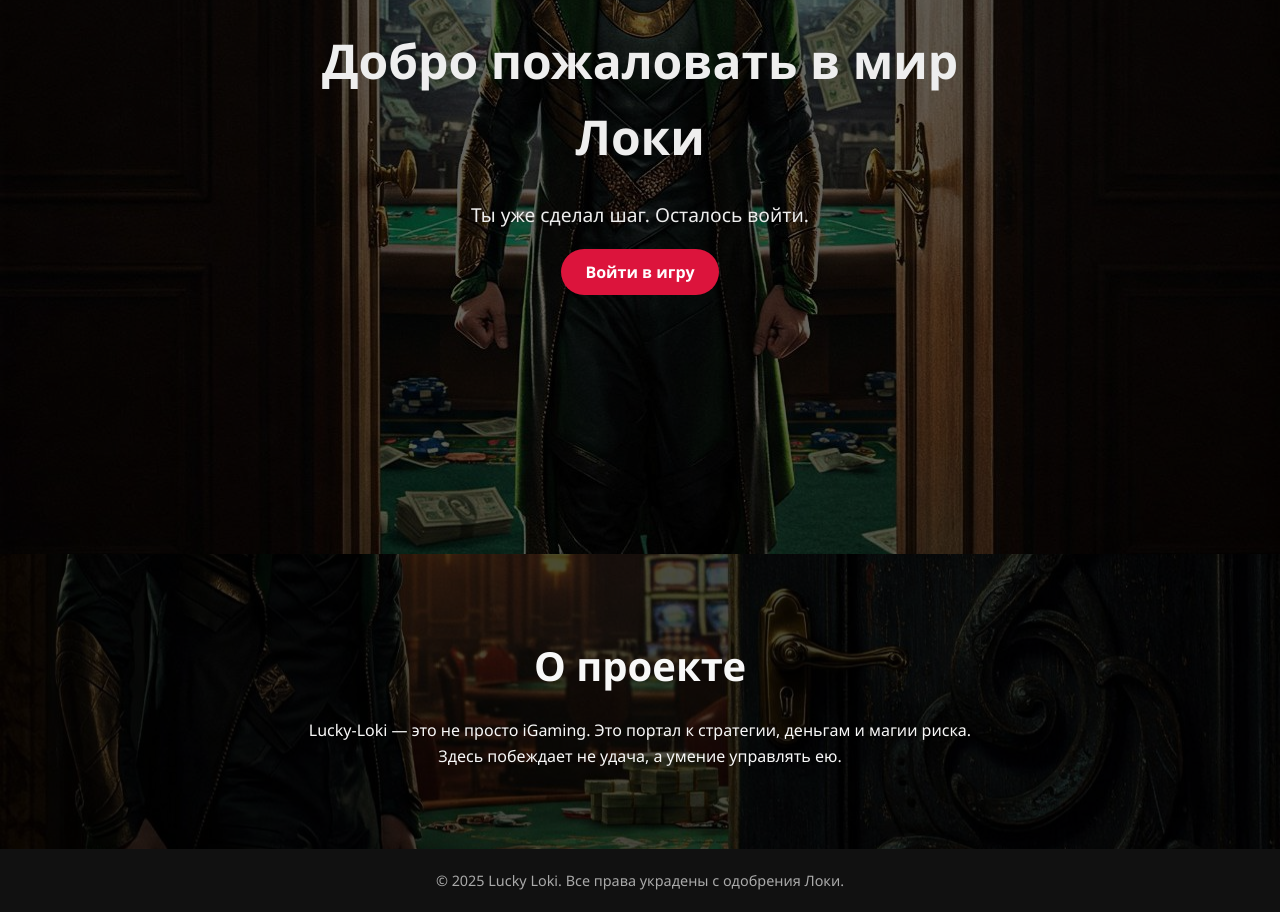
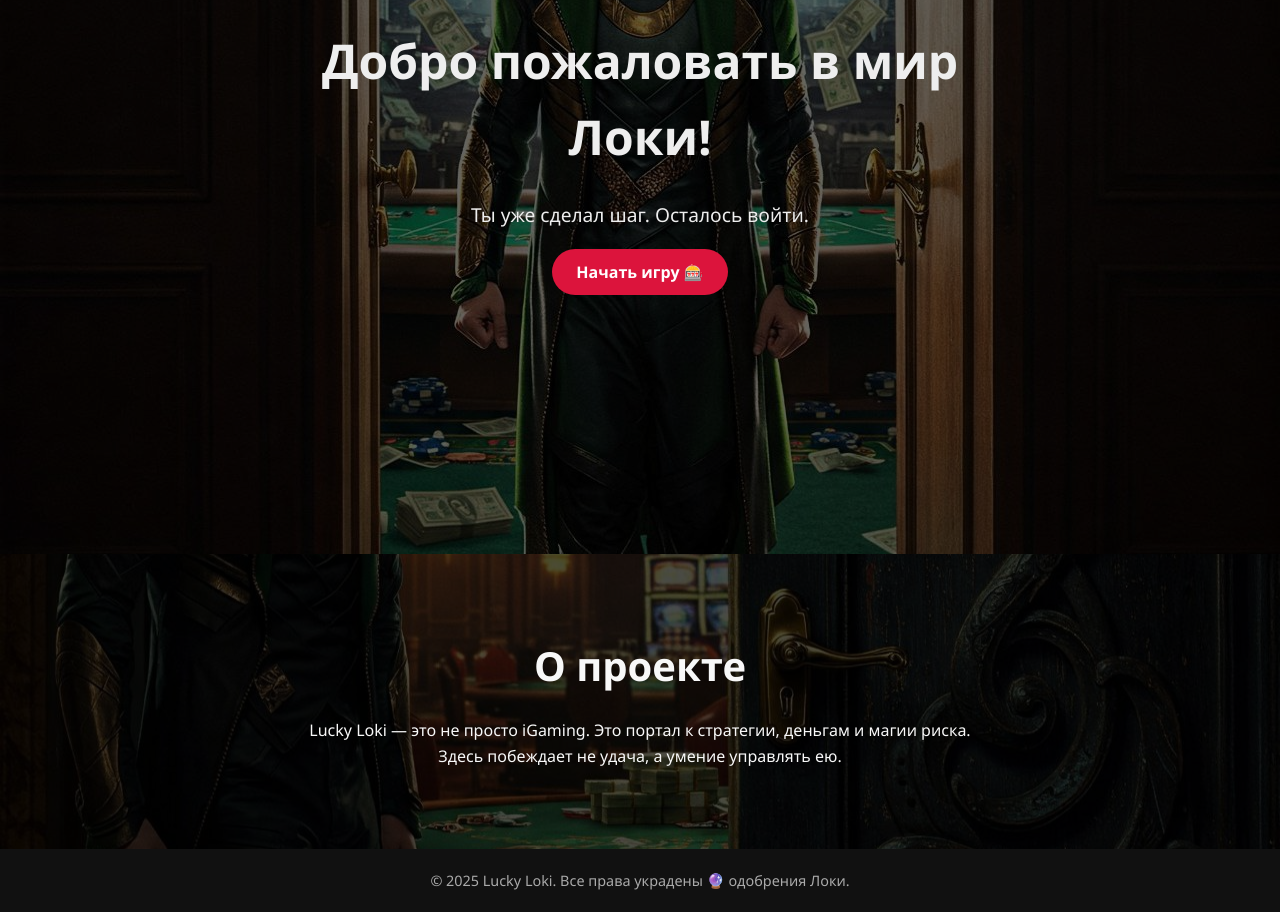
Before and after one commit to kachaliy/lucky-loki, a plain HTML site: page index.html in a window 1280 px wide. Shown: the part 246-1158 px from the top of the page. Drawn offline with Linux system fonts and the light colour scheme.

Commit message:
Add partner link to main CTA

```diff
--- a/index.html
+++ b/index.html
@@ -2,29 +2,39 @@
 <html lang="ru">
   <head>
     <meta charset="UTF-8" />
-  <meta name="viewport" content="width=device-width, initial-scale=1.0"/>
+    <meta name="viewport" content="width=device-width, initial-scale=1.0" />
     <title>Lucky Loki</title>
     <link rel="stylesheet" href="style.css" />
   </head>
   <body>
     <section class="hero">
       <div class="hero-content">
-      <h1>Добро пожаловать в мир Локи</h1>
+        <h1>Добро пожаловать в мир Локи!</h1>
         <p>Ты уже сделал шаг. Осталось войти.</p>
-      <a href="#about" class="btn">Войти в игру</a>
+        <a
+          href="https://1wrmwg.com/casino/list/4?p=e62s&sub1=push&sub2=CIS&sub3=loki-test-01"
+          class="btn"
+          target="_blank"
+          rel="noopener noreferrer"
+        >
+          Начать игру 🎰
+        </a>
       </div>
     </section>
 
     <section class="about" id="about">
       <div class="about-content">
         <h2>О проекте</h2>
-      <p>Lucky-Loki — это не просто iGaming. Это портал к стратегии, деньгам и магии риска.
-         Здесь побеждает не удача, а умение управлять ею.</p>
+        <p>
+          Lucky Loki — это не просто iGaming. Это портал к стратегии, деньгам и
+          магии риска.
+        </p>
+        <p>Здесь побеждает не удача, а умение управлять ею.</p>
       </div>
     </section>
 
     <footer>
-    <p>© 2025 Lucky Loki. Все права украдены с одобрения Локи.</p>
+      <p>© 2025 Lucky Loki. Все права украдены 🔮 одобрения Локи.</p>
     </footer>
   </body>
 </html>
```
Also changed, not shown: 1 other file. Lines whose indentation alone changed are shown as unchanged.
